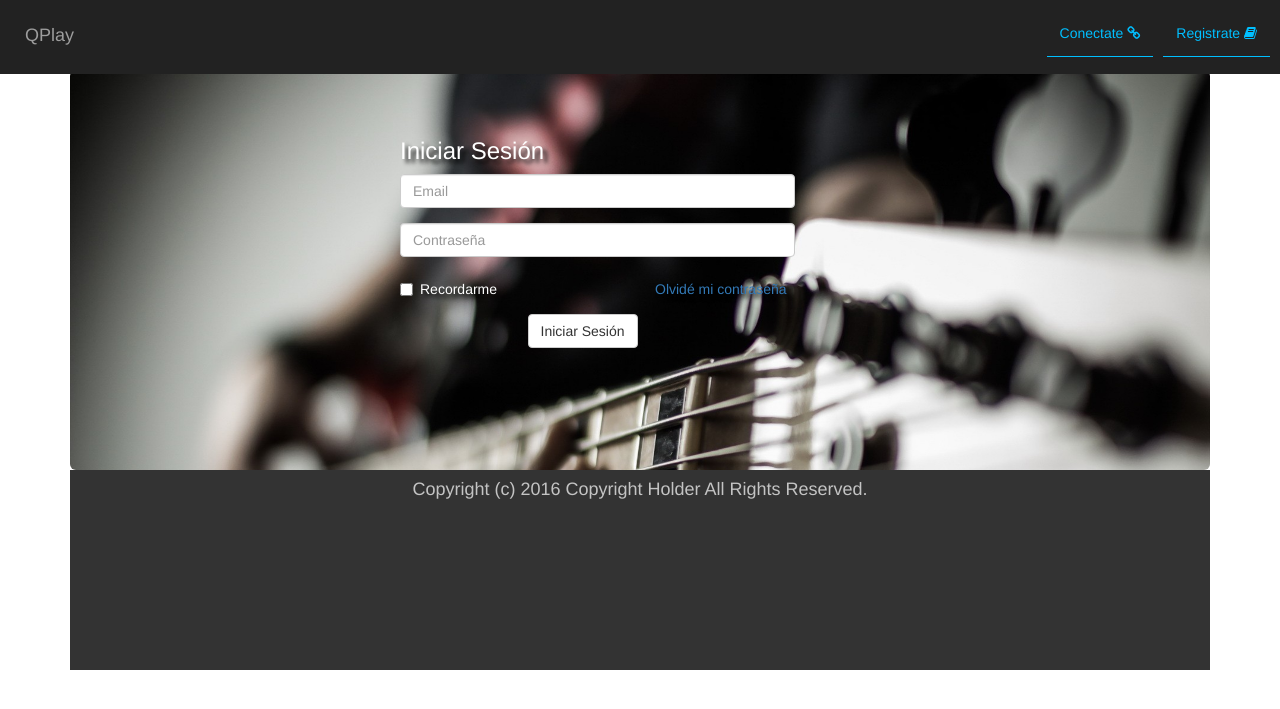
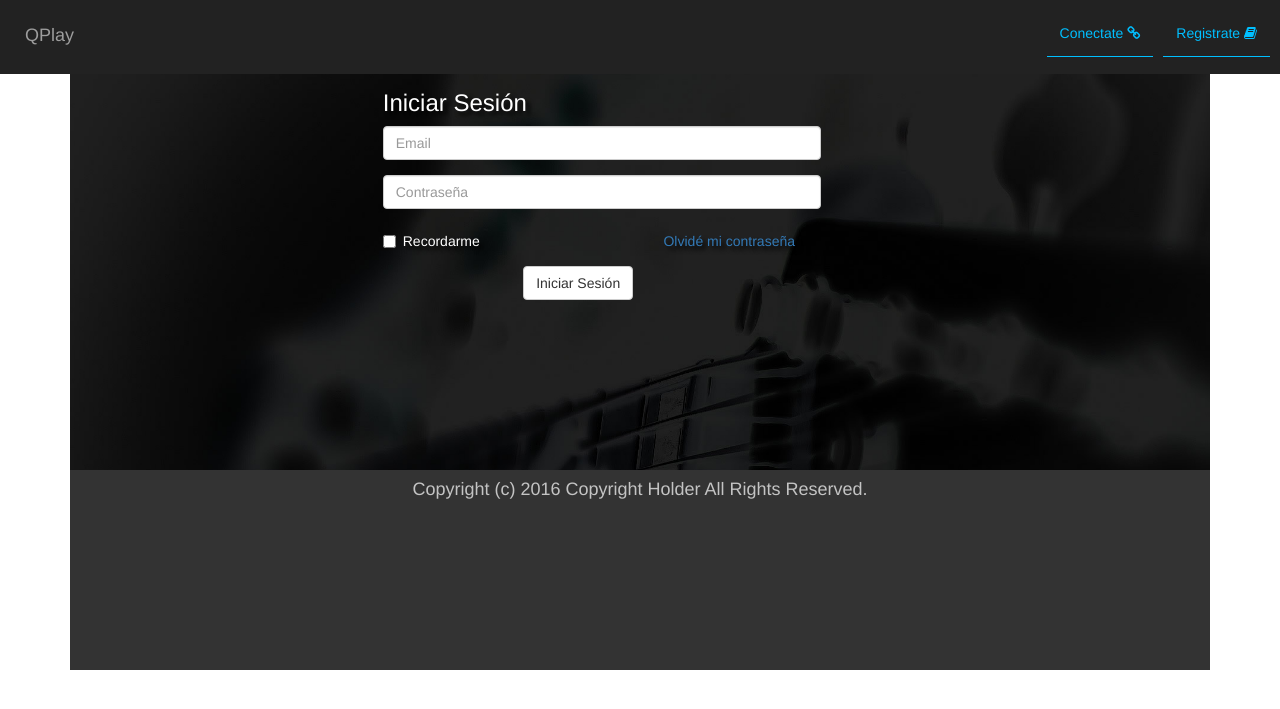
Before and after one commit to maggietobar/qplay, a PHP site: page /login.html in a window 1280 px wide. Shown: the top 709 px of the page. Run offline with PHP 8.4, Linux system fonts and the light colour scheme.

Commit message:
Se agrego una imagen para login

```diff
--- a/css/qstilo.css
+++ b/css/qstilo.css
@@ -120,6 +120,19 @@ body {
     color:#fff;
 }
 
+.jumbotronlog {
+    background-color: #000000;
+    padding-left: 17px;
+    height: 400px;
+    margin-bottom: 0px;
+    border-radius: 0px;
+    background-image: url(../img/tocguitLog.jpg);
+    background-size: cover;
+    background-repeat: no-repeat;
+    text-shadow: black 0.3em 0.3em 0.3em;
+    color:#fff;
+}
+
 .jumbotron h1{
     margin-top: 110px;
 }
--- a/login.html
+++ b/login.html
@@ -38,7 +38,7 @@
         </div>
       </nav>
 
-      <div class="jumbotron">
+      <div class="jumbotronlog">
         <div class="col-md-6 col-md-offset-3 box">
         <h3>Iniciar Sesión</h3>
           <form class="form-horizontal">
```
Also changed, not shown: img/celView.png (deleted), img/tocguitLog.jpg (added).
